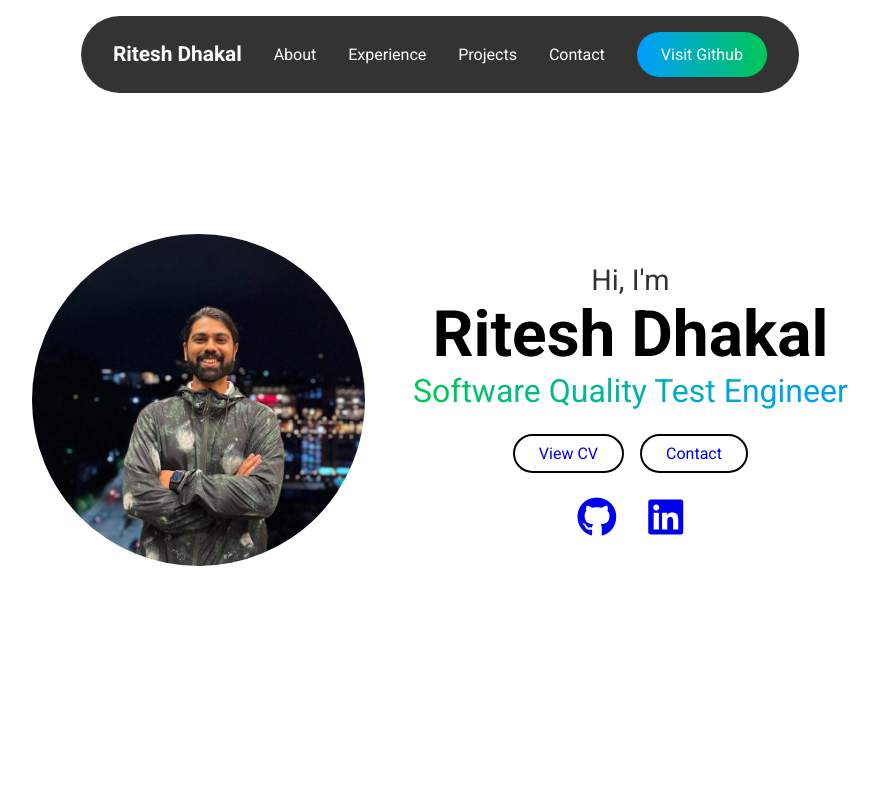
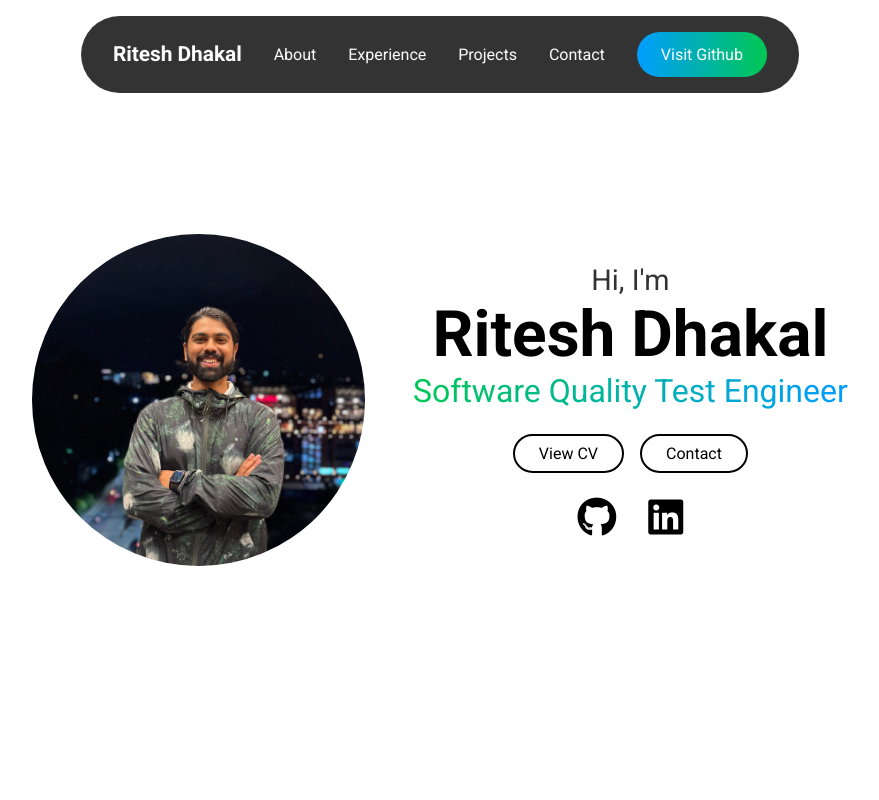
Before and after one commit to riteshdkl/riteshdkl.github.io, a plain HTML site: page index.html in a window 1280 px wide. Shown: the top 800 px of the page, without its empty margins (200-1079 px from the left). Drawn offline with nearby package versions, Linux system fonts and the light colour scheme.

Commit message:
button color property retain

```diff
--- a/style.css
+++ b/style.css
@@ -393,6 +393,10 @@ footer ul li a {
     margin-top: 2rem;
 }
 
+div a {
+    color: inherit;
+}
+
 
 /* Responsiveness CSS */
 
```
